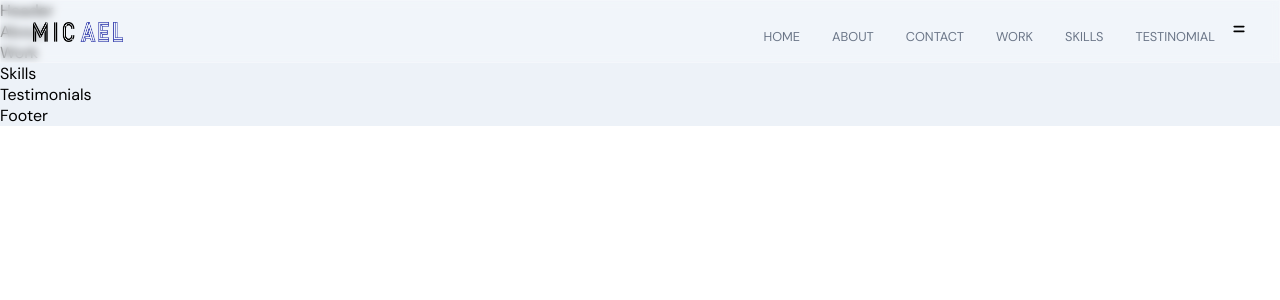
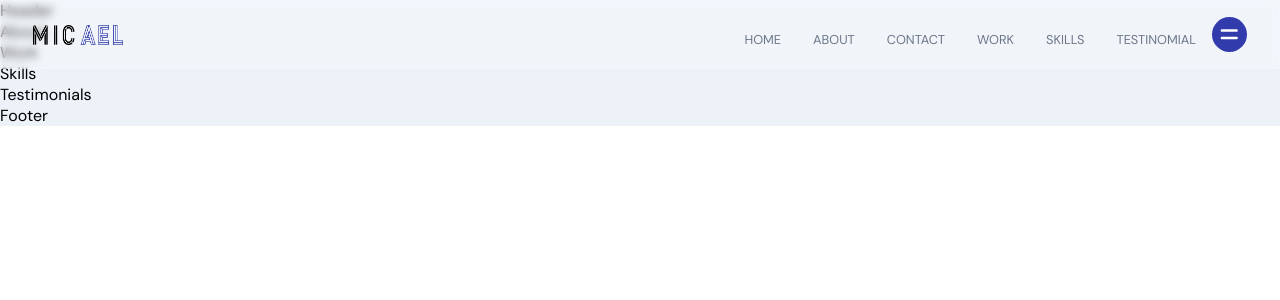
Before and after one commit to danialisrar09/My-Portfolio-Website, a React (Create React App) app in the folder frontend_react/: page / in a window 1280 px wide. Shown: the top 300 px of the page. Built offline with nearby package versions, Linux system fonts and the light colour scheme.

Commit message:
frontend_react

```diff
--- a/frontend_react/src/components/Navbar/Navbar.jsx
+++ b/frontend_react/src/components/Navbar/Navbar.jsx
@@ -32,12 +32,10 @@
           >
             <HiX onClick={() => setToggle(false)} />
             {['home', 'about', 'contact', 'work', 'skills', 'testinomial'].map((item) => (
-              <li key={'${item}'}>
-                <div />
+              <li key={item}>
                 <a href={'#${item}'} onClick={() => setToggle(false)}>{item}</a>
               </li>
             ))}
-
           </motion.div>
         )}
       </div>
--- a/frontend_react/src/components/Navbar/Navbar.scss
+++ b/frontend_react/src/components/Navbar/Navbar.scss
@@ -81,6 +81,63 @@
     }
 }
 
-// .app__navbar-menu {
+.app__navbar-menu {
+    width: 35px;
+    height: 35px;
+    border-radius:  50%;
 
-// }
+    display: flex;
+    justify-content: center;
+    align-items: center;
+    background: var(--secondary-color);
+
+    svg {
+        width: 70%;
+        height: 70%;
+        color: var(--white-color);
+    }
+
+    div {
+        position: fixed;
+        top: 0;
+        bottom: 0;
+        right: 0;
+        z-index: 5;
+
+        padding: 1rem;
+
+        width: 80%;
+        height: 100vh;
+
+        display: flex;
+        justify-content: flex-end;
+        align-items: flex-end;
+        flex-direction: column;
+
+        background: url('../../assets/bgWhite.png');
+        background-color: var(--white-color);
+        background-size: cover;
+        background-repeat: repeat;
+
+        box-shadow: 0 0 20px rgba(168, 168, 168, 0.151) ;
+
+        svg {
+            width: 35px;
+            height: 35px;
+            color: var(--secondary-color);
+            margin: 0.5rem 1rem;
+
+        }
+
+        ul {
+            list-style: none;
+            padding: 0;
+            margin: 0;
+            height: 100%;
+            width: 100%;
+
+
+        }
+
+    }
+}
```
